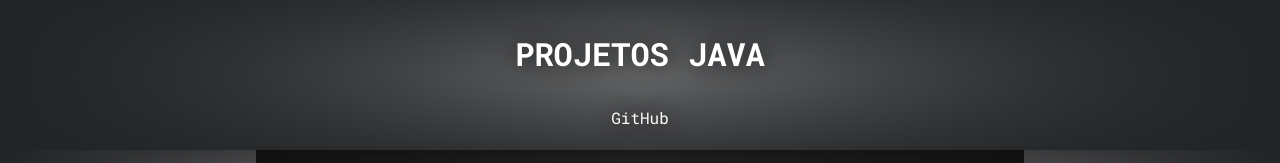
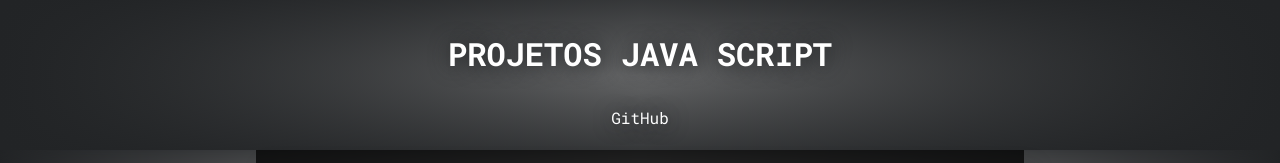
Before and after one commit to IgorRRamalho/ProjetosHTML-CSS, a plain HTML site: page index.html in a window 1280 px wide. Shown: the top 163 px of the page. Drawn offline with Linux system fonts and the light colour scheme.

Commit message:
Update index.html

```diff
--- a/index.html
+++ b/index.html
@@ -89,7 +89,7 @@ h3{
 
 <body>
     <header>
-        <h1>PROJETOS JAVA <SCRIPt></SCRIPt></h1>
+        <h1>PROJETOS JAVA SCRIPT</h1>
         <a href="https://github.com/IgorRRamalho/ProjetosJavaScript">GitHub</a>
     </header>
 
```
